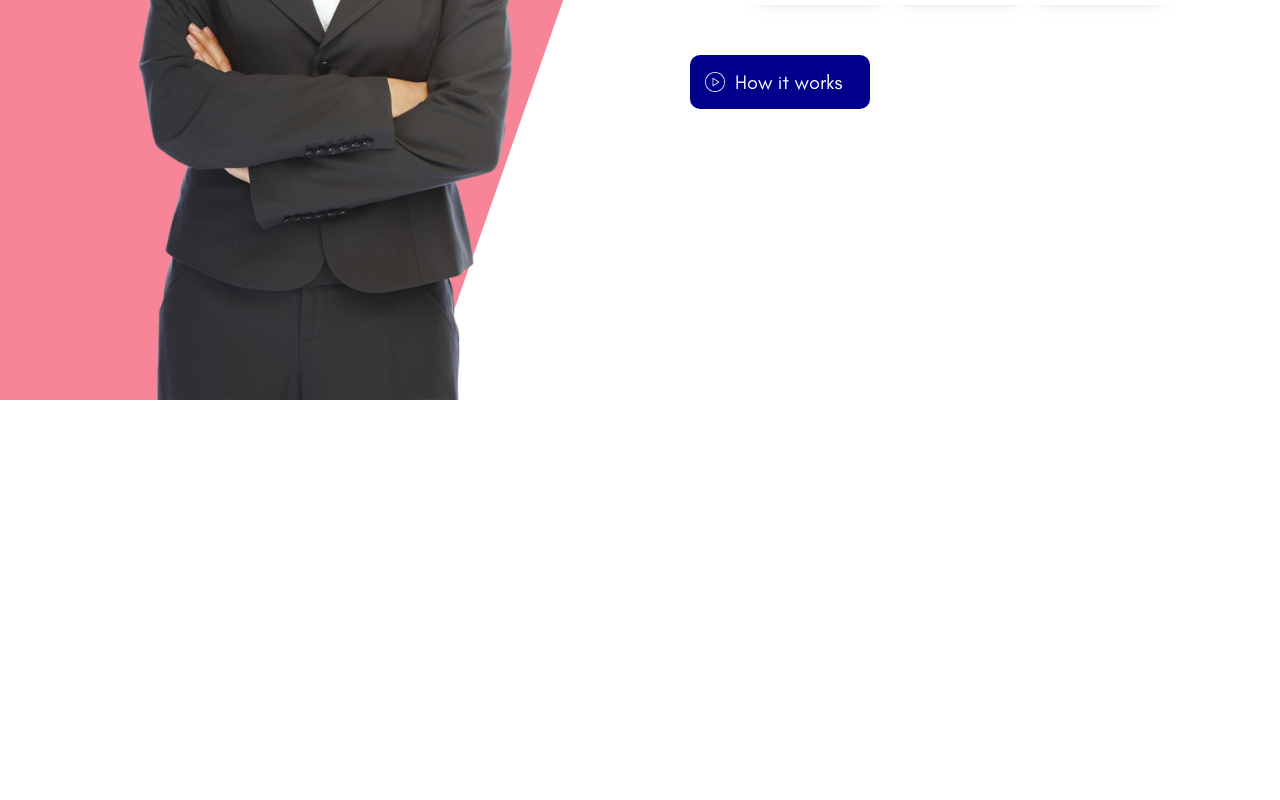
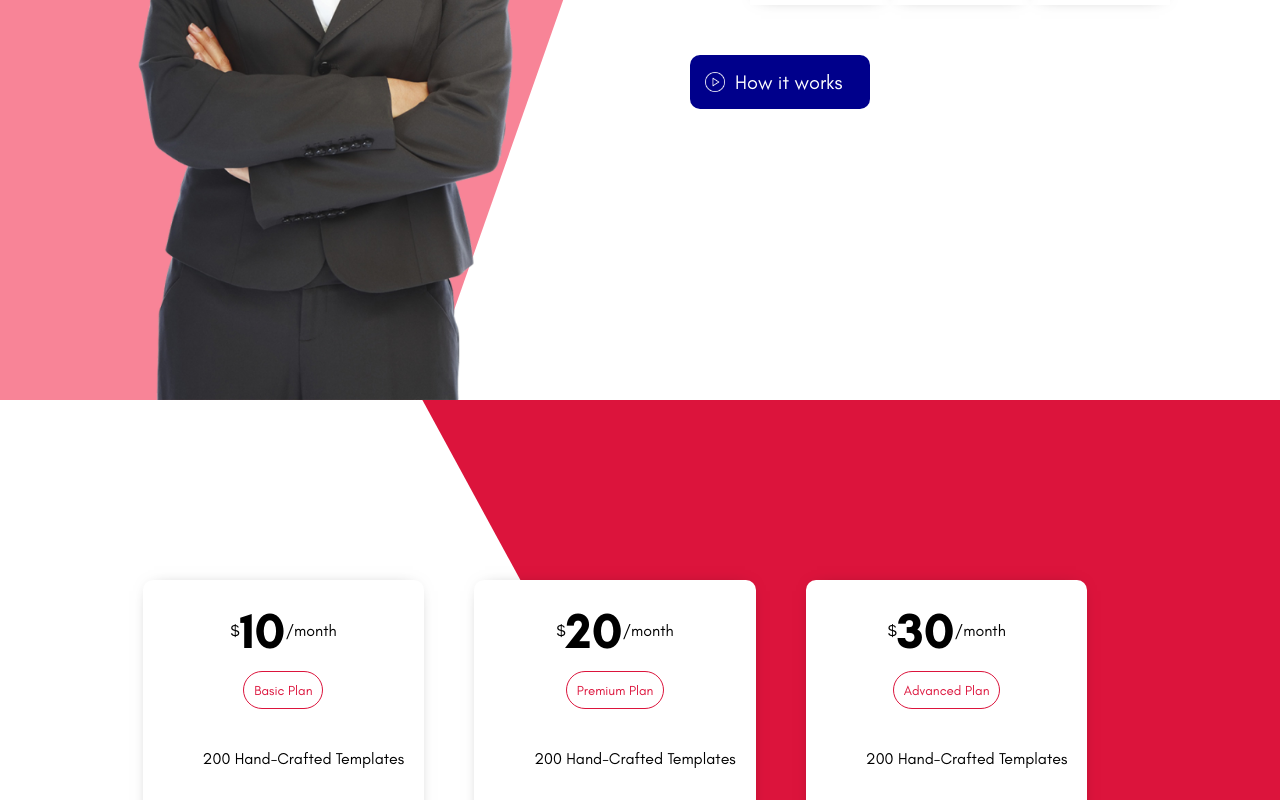
Before and after one commit to Jwill617Boston/StyledCompReact, a React (Create React App) app: page / in a window 1280 px wide. Shown: the part 2000-2800 px from the top of the page. Before the commit the page ends 2400 px from the top, so only its background shows below. Built offline with nearby package versions, Linux system fonts and the light colour scheme.

Commit message:
Price comp

```diff
--- a/src/App.js
+++ b/src/App.js
@@ -2,6 +2,7 @@
 import Feature from "./components/Feature";
 import Intro from "./components/Intro";
 import Navbar from "./components/Nabar";
+import Price from "./components/Price";
 import Service from "./components/Service";
 
 const Container = styled.div`
@@ -36,6 +37,12 @@
    background-color: #f88497;
 `;
 
+const PriceShape = styled.div`
+   ${Shape}
+   clip-path: polygon(33% 0, 100% 0%, 100% 100%, 67% 100%);
+   background-color: crimson;
+`;
+
 const App = () => {
    return (
       <>
@@ -52,6 +59,10 @@
             <Service />
             <ServiceShape />
          </Container>
+         <Container>
+            <Price />
+            <PriceShape />
+         </Container>
       </>
    );
 };
--- /dev/null
+++ b/src/components/Price.jsx
@@ -0,0 +1,22 @@
+import React from "react";
+import styled from "styled-components";
+import PriceCard from "./PriceCard";
+
+const Container = styled.div`
+   display: flex;
+   height: 100%;
+   align-items: center;
+   justify-content: center;
+`;
+
+const Price = () => {
+   return (
+      <Container>
+         <PriceCard price="10" type="Basic" />
+         <PriceCard price="20" type="Premium" />
+         <PriceCard price="30" type="Advanced" />
+      </Container>
+   );
+};
+
+export default Price;
--- /dev/null
+++ b/src/components/PriceCard.jsx
@@ -0,0 +1,73 @@
+import React from "react";
+import styled from "styled-components";
+
+const Container = styled.div`
+   margin-right: 50px;
+   padding: 20px;
+   height: 400px;
+   -webkit-box-shadow: 0px 0px 17px -11px rgba(0, 0, 0, 0.58);
+   box-shadow: 0px 0px 17px -11px rgba(0, 0, 0, 0.58);
+   background-color: white;
+   border-radius: 10px;
+   display: flex;
+   flex-direction: column;
+   align-items: center;
+`;
+
+const PriceContainer = styled.div`
+   display: flex;
+   align-items: center;
+`;
+
+const Price = styled.span`
+   font-weight: bold;
+   font-size: 50px;
+`;
+
+const Type = styled.button`
+   padding: 10px;
+   margin: 10px 0;
+   border: 1.5px solid crimson;
+   color: crimson;
+   background-color: white;
+   border-radius: 20px;
+`;
+
+const List = styled.ul`
+   list-style: none;
+`;
+
+const ListItem = styled.li`
+   margin: 30px 0;
+`;
+
+const Button = styled.button`
+   border: none;
+   background-color: darkblue;
+   color: white;
+   font-size: 16px;
+   font-weight: bold;
+   padding: 15px;
+   border-radius: 10px;
+   cursor: pointer;
+`;
+
+const PriceCard = ({ price, type }) => {
+   return (
+      <Container>
+         <PriceContainer>
+            $<Price>{price}</Price>/month
+         </PriceContainer>
+         <Type>{type} Plan</Type>
+         <List>
+            <ListItem>200 Hand-Crafted Templates</ListItem>
+            <ListItem>Exclusive Support</ListItem>
+            <ListItem>50+ PreBuilt Websites</ListItem>
+            <ListItem>Premium Plugins</ListItem>{" "}
+         </List>
+         <Button>Join Now</Button>
+      </Container>
+   );
+};
+
+export default PriceCard;
```
